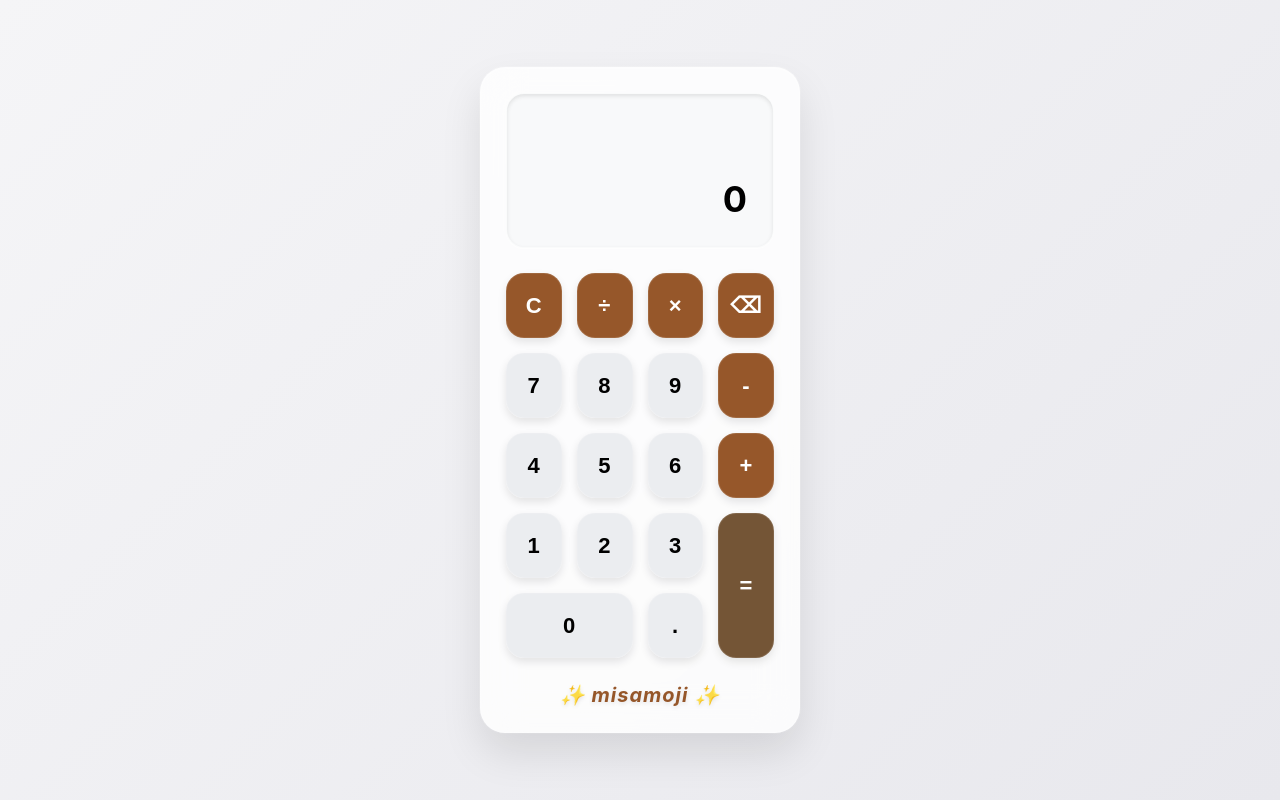
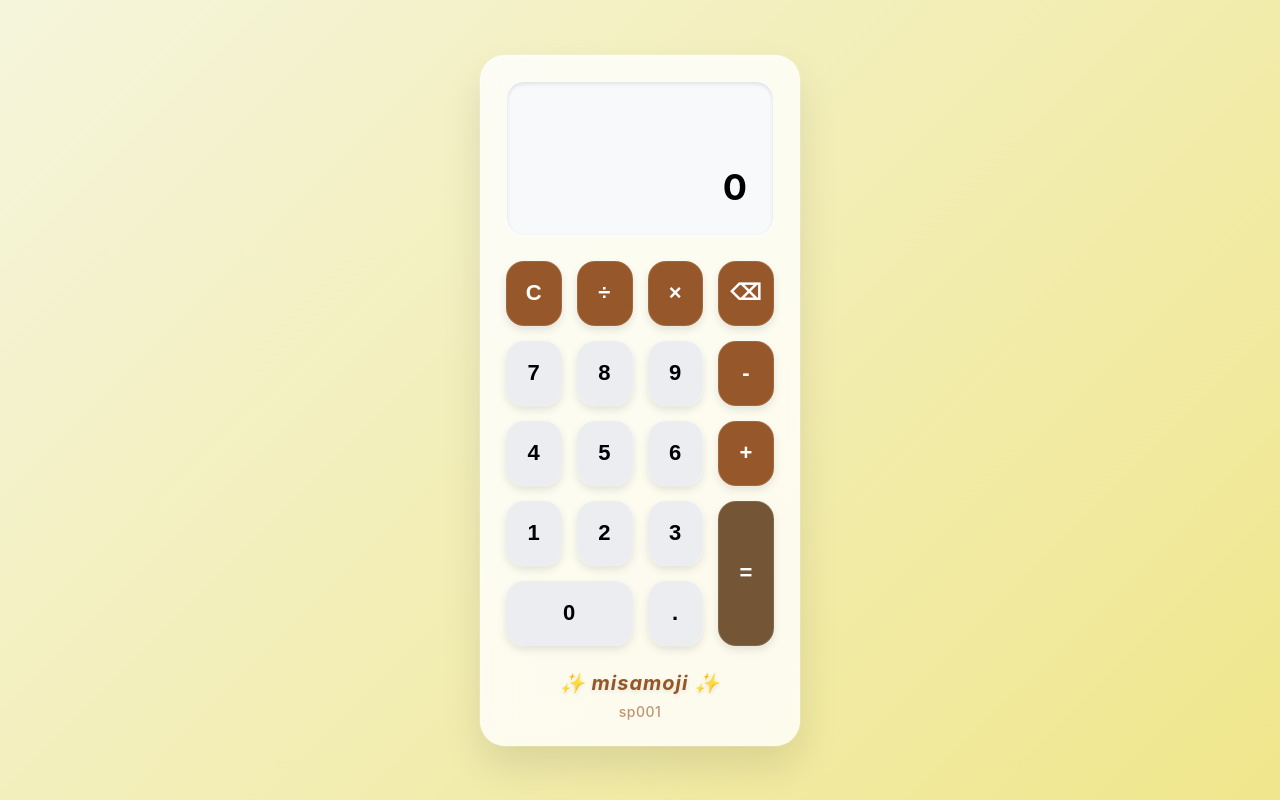
Before and after one commit to Mitamago/misafirstrepo, a plain HTML site: page src/keisanki/index.html in a window 1280 px wide. Drawn offline with Linux system fonts and the light colour scheme.

Commit message:
背景クリーム、モデル名追加しにした

```diff
--- a/src/keisanki/index.html
+++ b/src/keisanki/index.html
@@ -13,7 +13,7 @@
 
         body {
             font-family: -apple-system, BlinkMacSystemFont, 'Segoe UI', Roboto, sans-serif;
-            background: linear-gradient(135deg, #f5f5f7 0%, #e8e8ed 100%);
+            background: linear-gradient(135deg, #f5f5dc 0%, #f0e68c 100%);
             color: black;
             height: 100vh;
             display: flex;
@@ -192,6 +192,16 @@
             content: " ✨";
         }
 
+        .model {
+            text-align: center;
+            margin-top: 8px;
+            font-size: 14px;
+            color: rgba(139, 69, 19, 0.7);
+            font-weight: 500;
+            letter-spacing: 0.5px;
+            opacity: 0.8;
+        }
+
         @media (max-width: 480px) {
             .calculator {
                 width: 100%;
@@ -256,6 +266,7 @@
         </div>
 
         <div class="brand">misamoji</div>
+        <div class="model">sp001</div>
     </div>
 
     <script>
```
Also changed, not shown: 1 other file.
